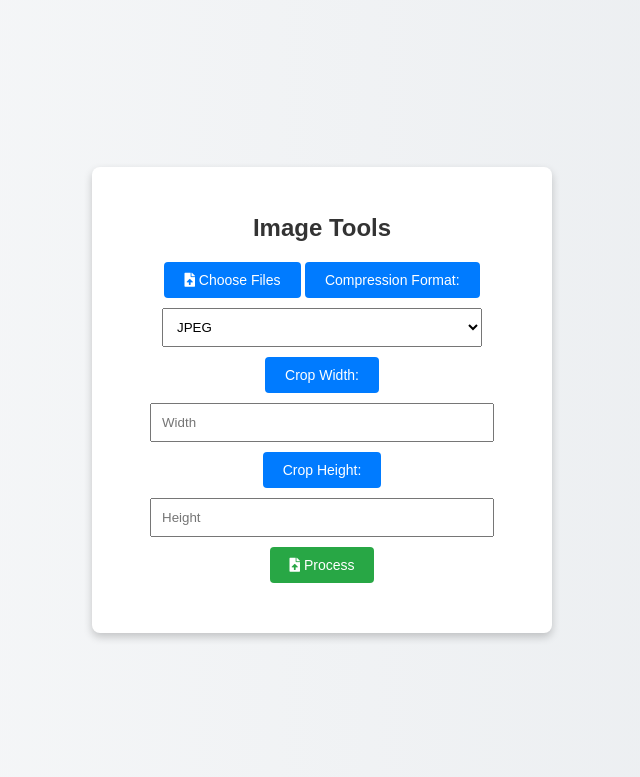
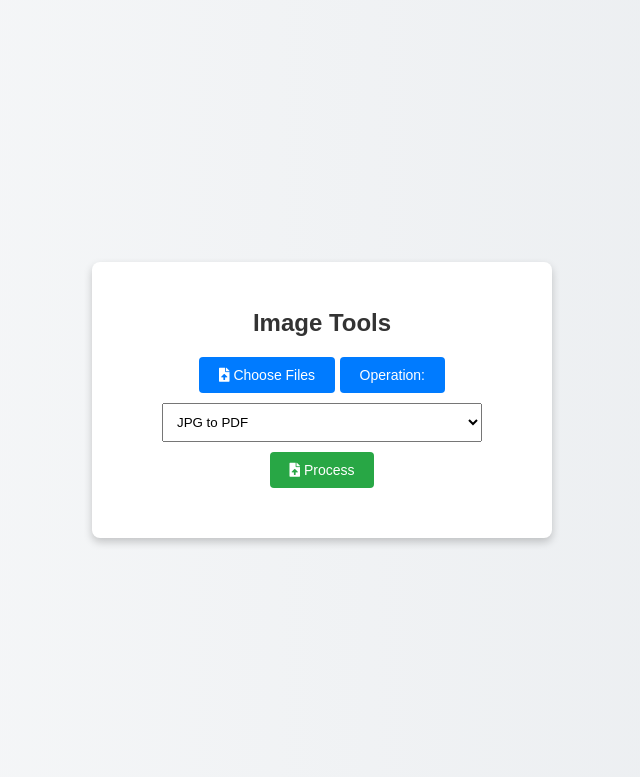
Before and after one commit to Adi-Raj007/Pdflie_flask, a Flask app: page / in a window 1280 px wide. Shown: the top 777 px of the page, without its empty margins (318-958 px from the left). Run offline with Flask 3, Linux system fonts and the light colour scheme; some libraries are stand-ins or nearby versions.

Commit message:
Add JPG to PDF, image compression, and cropping tools

```diff
--- a/app.py
+++ b/app.py
@@ -16,26 +16,68 @@ def process():
         if not files:
             return 'No files provided', 400
 
-        compression_format = request.form.get('compressionFormat', 'JPEG')
-        crop_width = request.form.get('cropWidth')
-        crop_height = request.form.get('cropHeight')
+        operation = request.form.get('operation')
+        compression_format = request.form.get('compressionFormat')
+        compression_quality = request.form.get('compressionQuality')
+        crop_ratio = request.form.get('cropRatio')
 
-        images = []
-        for file in files:
-            img = Image.open(file)
-            if crop_width and crop_height:
-                crop_width = int(crop_width)
-                crop_height = int(crop_height)
-                img = img.crop((0, 0, crop_width, crop_height))
-            img_byte_arr = io.BytesIO()
-            img.save(img_byte_arr, format=compression_format)
-            img_byte_arr = img_byte_arr.getvalue()
-            images.append(img_byte_arr)
+        if operation == 'jpgToPdf':
+            images = [file.read() for file in files]
+            pdf_bytes = img2pdf.convert(images)
+            pdf_io = io.BytesIO(pdf_bytes)
+            return send_file(pdf_io, mimetype='application/pdf', as_attachment=True, download_name='output.pdf')
 
-        pdf_bytes = img2pdf.convert(images)
-        pdf_io = io.BytesIO(pdf_bytes)
+        elif operation == 'compress':
+            quality = int(compression_quality)
+            images = []
+            for file in files:
+                img = Image.open(file)
+                img_byte_arr = io.BytesIO()
+                img.save(img_byte_arr, format=compression_format, quality=quality)
+                img_byte_arr = img_byte_arr.getvalue()
+                images.append(img_byte_arr)
+            if len(images) == 1:
+                img_io = io.BytesIO(images[0])
+                img_io.seek(0)
+                return send_file(img_io, mimetype=f'image/{compression_format.lower()}', as_attachment=True, download_name=f'output.{compression_format.lower()}')
+            else:
+                pdf_bytes = img2pdf.convert(images)
+                pdf_io = io.BytesIO(pdf_bytes)
+                return send_file(pdf_io, mimetype='application/pdf', as_attachment=True, download_name='output.pdf')
 
-        return send_file(pdf_io, mimetype='application/pdf', as_attachment=True, download_name='output.pdf')
+        elif operation == 'crop':
+            ratio_map = {
+                '1:1': (1, 1),
+                '3:2': (3, 2),
+                '4:3': (4, 3),
+                '16:9': (16, 9)
+            }
+            width_ratio, height_ratio = ratio_map[crop_ratio]
+            images = []
+            for file in files:
+                img = Image.open(file)
+                img_width, img_height = img.size
+                crop_width = min(img_width, img_height * width_ratio / height_ratio)
+                crop_height = min(img_height, img_width * height_ratio / width_ratio)
+                left = (img_width - crop_width) / 2
+                top = (img_height - crop_height) / 2
+                right = (img_width + crop_width) / 2
+                bottom = (img_height + crop_height) / 2
+                img = img.crop((left, top, right, bottom))
+                img_byte_arr = io.BytesIO()
+                img.save(img_byte_arr, format=compression_format)
+                img_byte_arr = img_byte_arr.getvalue()
+                images.append(img_byte_arr)
+            if len(images) == 1:
+                img_io = io.BytesIO(images[0])
+                img_io.seek(0)
+                return send_file(img_io, mimetype=f'image/{compression_format.lower()}', as_attachment=True, download_name=f'output.{compression_format.lower()}')
+            else:
+                pdf_bytes = img2pdf.convert(images)
+                pdf_io = io.BytesIO(pdf_bytes)
+                return send_file(pdf_io, mimetype='application/pdf', as_attachment=True, download_name='output.pdf')
+
+        return 'Invalid operation', 400
     except Exception as e:
         return str(e), 500
 
--- a/static/script.js
+++ b/static/script.js
@@ -1,4 +1,18 @@
 $(document).ready(function() {
+    $('#operationType').change(function() {
+        const operation = $(this).val();
+        if (operation === 'compress') {
+            $('#compressionOptions').show();
+            $('#cropOptions').hide();
+        } else if (operation === 'crop') {
+            $('#compressionOptions').hide();
+            $('#cropOptions').show();
+        } else {
+            $('#compressionOptions').hide();
+            $('#cropOptions').hide();
+        }
+    });
+
     $('#fileInput').change(function() {
         let files = $(this).prop('files');
         if (files.length > 0) {
@@ -13,9 +27,10 @@ $(document).ready(function() {
         for (const file of files) {
             formData.append('files', file);
         }
+        formData.append('operation', $('#operationType').val());
         formData.append('compressionFormat', $('#compressionFormat').val());
-        formData.append('cropWidth', $('#cropWidth').val());
-        formData.append('cropHeight', $('#cropHeight').val());
+        formData.append('compressionQuality', $('#compressionQuality').val());
+        formData.append('cropRatio', $('#cropRatio').val());
 
         const response = await fetch('/process', {
             method: 'POST',
@@ -29,7 +44,7 @@ $(document).ready(function() {
             if (fileName) {
                 const link = document.createElement('a');
                 link.href = url;
-                link.download = `${fileName}.${$('#compressionFormat').val().toLowerCase()}`;
+                link.download = `${fileName}.${$('#operationType').val() === 'jpgToPdf' ? 'pdf' : $('#compressionFormat').val().toLowerCase()}`;
                 $('#output').html(link);
                 link.click();
             }
--- a/static/styles.css
+++ b/static/styles.css
@@ -27,7 +27,7 @@ form {
     margin-bottom: 20px;
 }
 
-input[type="file"], input[type="number"], select {
+input[type="file"], select {
     display: block;
     margin: 10px auto;
     padding: 10px;
--- a/templates/index.html
+++ b/templates/index.html
@@ -14,16 +14,46 @@
         <form id="uploadForm">
             <label for="fileInput"><i class="fas fa-file-upload"></i> Choose Files</label>
             <input type="file" id="fileInput" multiple accept="image/*">
-            <label for="compressionFormat">Compression Format:</label>
-            <select id="compressionFormat">
-                <option value="JPEG">JPEG</option>
-                <option value="PNG">PNG</option>
-                <option value="WEBP">WEBP</option>
+
+            <label for="operationType">Operation:</label>
+            <select id="operationType">
+                <option value="jpgToPdf">JPG to PDF</option>
+                <option value="compress">Compress Image</option>
+                <option value="crop">Crop Image</option>
             </select>
-            <label for="cropWidth">Crop Width:</label>
-            <input type="number" id="cropWidth" placeholder="Width">
-            <label for="cropHeight">Crop Height:</label>
-            <input type="number" id="cropHeight" placeholder="Height">
+
+            <div id="compressionOptions" style="display: none;">
+                <label for="compressionFormat">Compression Format:</label>
+                <select id="compressionFormat">
+                    <option value="JPEG">JPEG</option>
+                    <option value="PNG">PNG</option>
+                    <option value="WEBP">WEBP</option>
+                </select>
+                <label for="compressionQuality">Compression Quality:</label>
+                <select id="compressionQuality">
+                    <option value="10">10%</option>
+                    <option value="20">20%</option>
+                    <option value="30">30%</option>
+                    <option value="40">40%</option>
+                    <option value="50">50%</option>
+                    <option value="60">60%</option>
+                    <option value="70">70%</option>
+                    <option value="80">80%</option>
+                    <option value="90">90%</option>
+                    <option value="100">100%</option>
+                </select>
+            </div>
+
+            <div id="cropOptions" style="display: none;">
+                <label for="cropRatio">Crop Ratio:</label>
+                <select id="cropRatio">
+                    <option value="1:1">1:1</option>
+                    <option value="3:2">3:2</option>
+                    <option value="4:3">4:3</option>
+                    <option value="16:9">16:9</option>
+                </select>
+            </div>
+
             <button type="submit"><i class="fas fa-file-upload"></i> Process</button>
         </form>
         <div id="output"></div>
```
